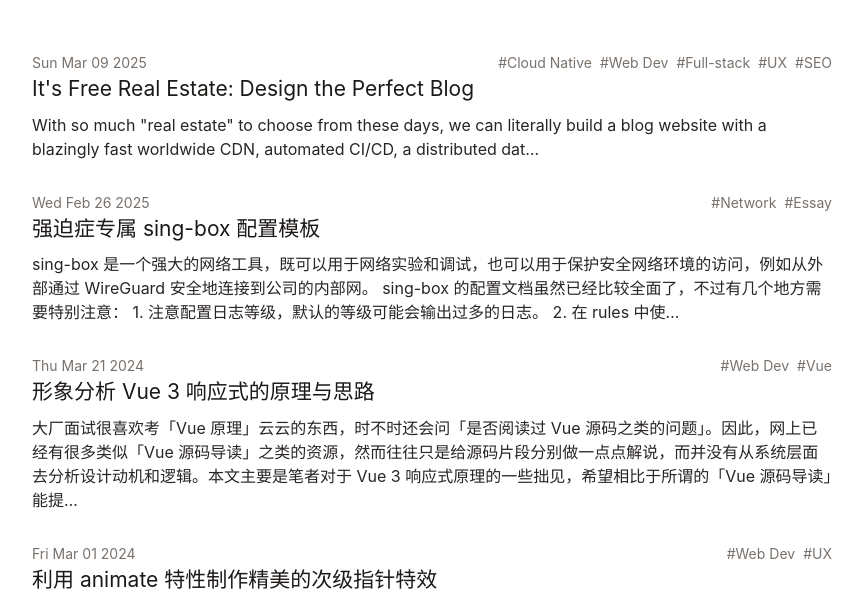
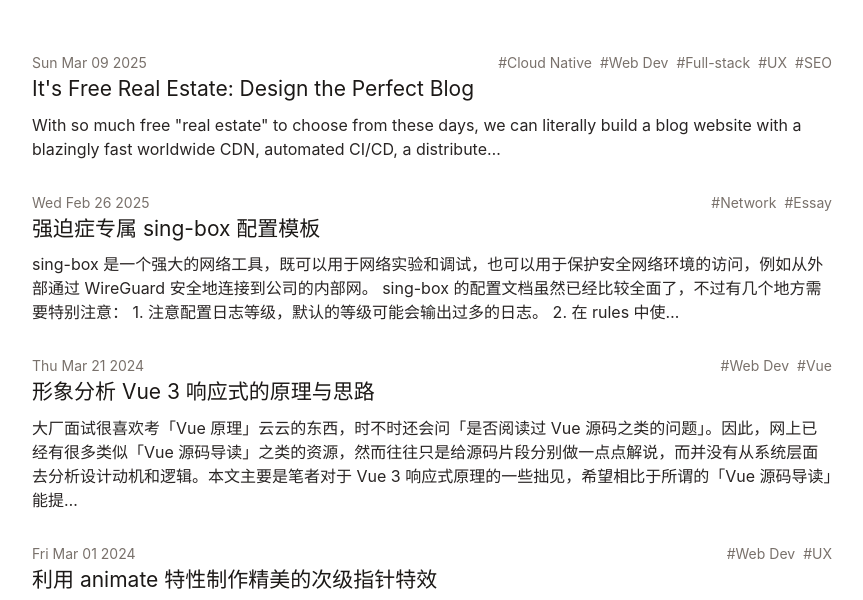
Before and after one commit to rewired-gh/astro-blog-rewired, an Astro site: page / in a window 1280 px wide. Shown: the part 127-727 px from the top of the page, without its empty margins (208-1071 px from the left). Built offline with nearby package versions, Linux system fonts and the light colour scheme; Astro itself is replaced by a stand-in of ours; some packages are replaced by stand-ins of ours.

Commit message:
fix: correct wording in blog introduction for clarity

```diff
--- a/src/content/post/blog-arch.md
+++ b/src/content/post/blog-arch.md
@@ -17,7 +17,7 @@ language: 'en'
 
 ## Introduction
 
-With so much "real estate" to choose from these days, we can literally build a blog website with a blazingly fast worldwide CDN, automated CI/CD, a distributed database, edge computing API endpoints, spam protection, and LLM-based content moderation, all for **free**.
+With so much free "real estate" to choose from these days, we can literally build a blog website with a blazingly fast worldwide CDN, automated CI/CD, a distributed database, edge computing API endpoints, spam protection, and LLM-based content moderation, all for **free**.
 
 As a [wise man](https://youtu.be/cd4-UnU8lWY) (or maybe it was [Cloudflare](https://webmasters.stackexchange.com/a/88685)) once said:
 
```
